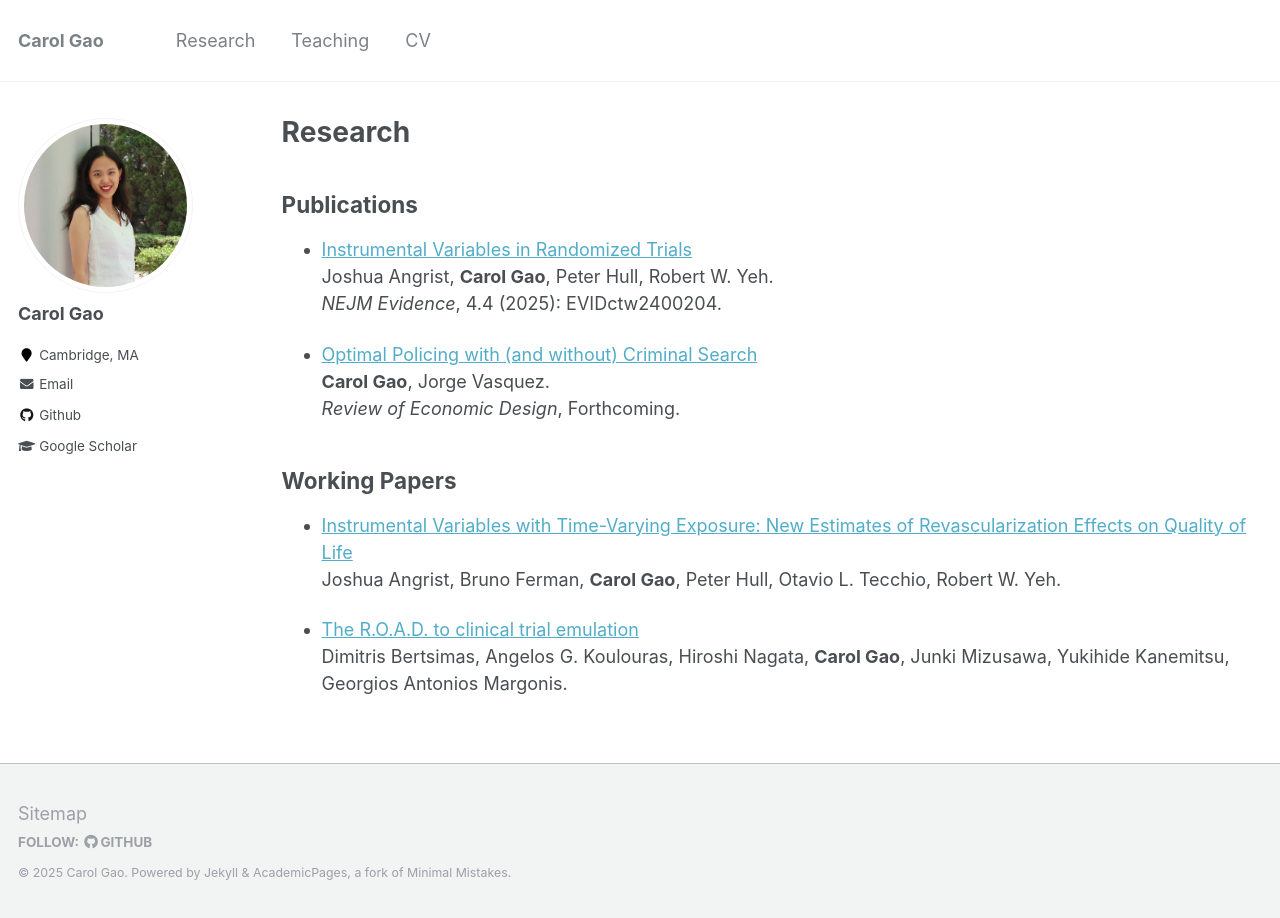
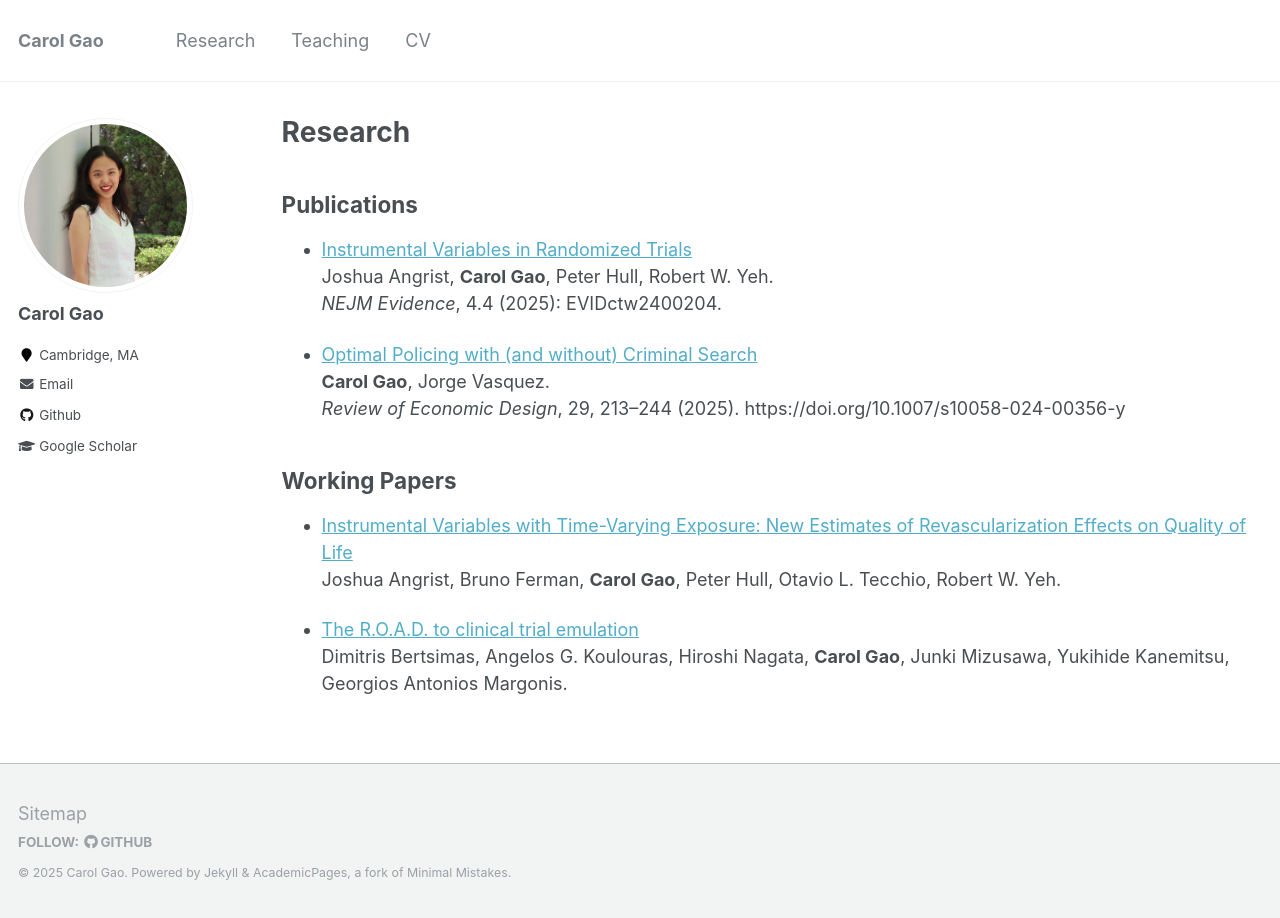
Before and after one commit to carolxmgao/carolxmgao.github.io, a Jekyll site: the page built from _pages/research.md, in a window 1280 px wide. Built offline with Jekyll 4.4.1, drawn with Linux system fonts in a browser that asks for light colours.

Commit message:
update paper

```diff
--- a/_pages/research.md
+++ b/_pages/research.md
@@ -13,7 +13,7 @@ Publications
 
 - [Optimal Policing with (and without) Criminal Search](https://link.springer.com/article/10.1007/s10058-024-00356-y) \\
     **Carol Gao**, Jorge Vasquez. \\
-    *Review of Economic Design*, Forthcoming.
+    *Review of Economic Design*, 29, 213–244 (2025). https://doi.org/10.1007/s10058-024-00356-y
 
 Working Papers
 ------
```
